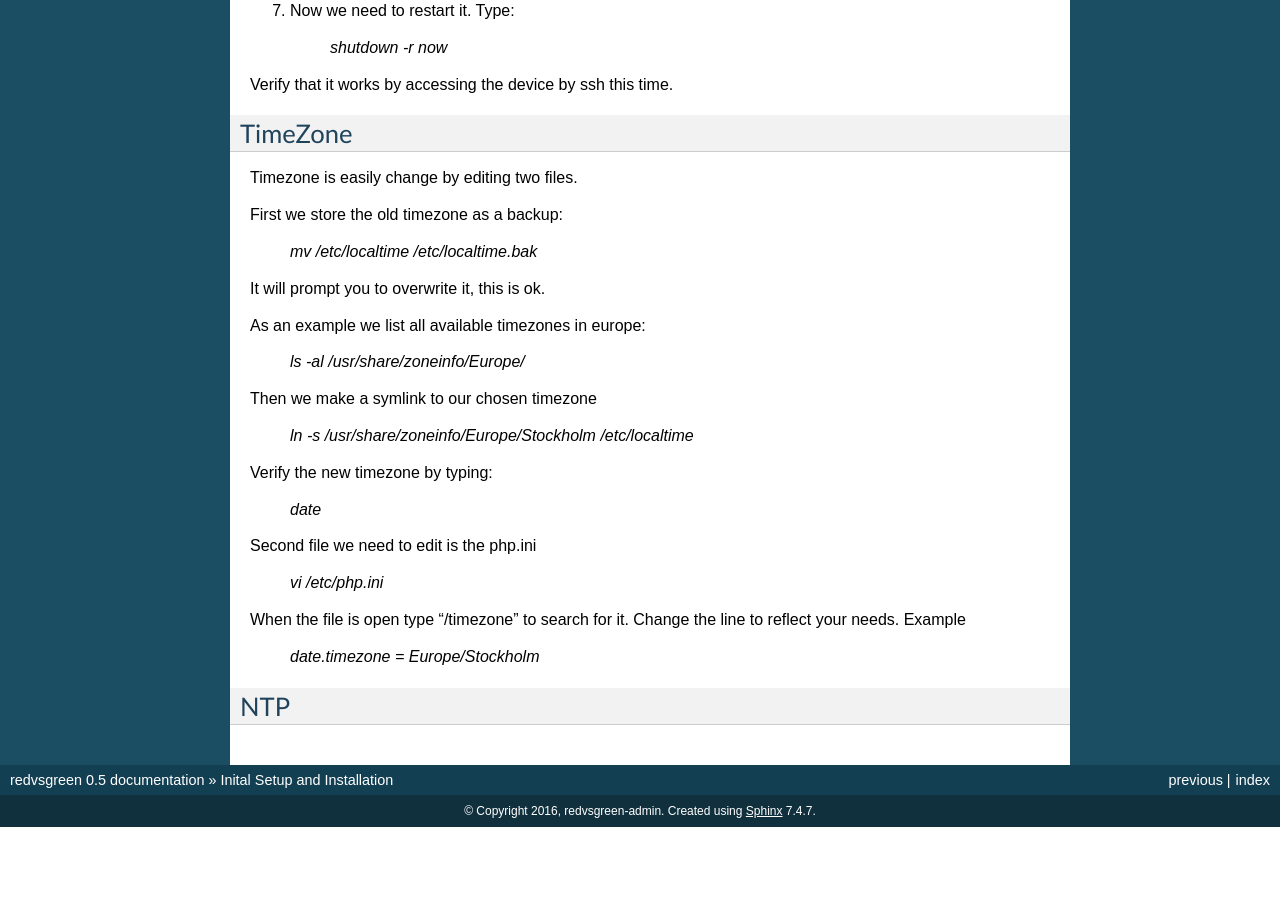
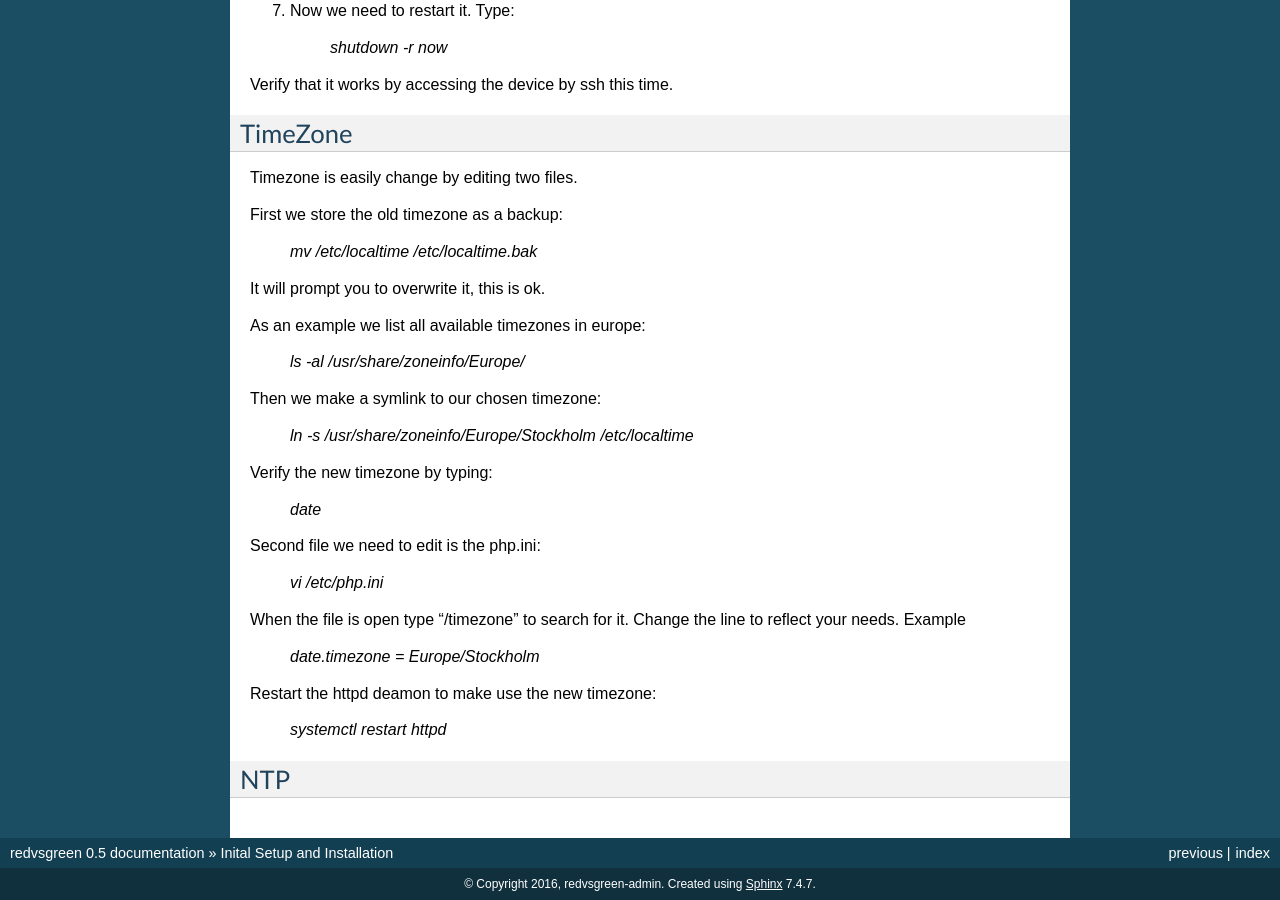
Before and after one commit to RedvsGreen-org/Docs, a Sphinx documentation site: the page built from docs/source/gettingstarted.rst, in a window 1280 px wide and 900 px high, scrolled down 1435 px. Built offline with Sphinx 7.4.7, drawn with Linux system fonts in a browser that asks for light colours; before the commit the page ends 2262 px from its top, so only the background shows below that.

Commit message:
Update gettingstarted.rst

```diff
--- a/docs/source/gettingstarted.rst
+++ b/docs/source/gettingstarted.rst
@@ -89,7 +89,7 @@ As an example we list all available timezones in europe:
 
      `ls -al /usr/share/zoneinfo/Europe/`
 
-Then we make a symlink to our chosen timezone
+Then we make a symlink to our chosen timezone:
 
      `ln -s /usr/share/zoneinfo/Europe/Stockholm /etc/localtime`
 
@@ -97,7 +97,7 @@ Verify the new timezone by typing:
 
      `date`
 
-Second file we need to edit is the php.ini
+Second file we need to edit is the php.ini:
 
        `vi /etc/php.ini`
 
@@ -106,7 +106,9 @@ Change the line to reflect your needs. Example
 
        `date.timezone = Europe/Stockholm`
 
+Restart the httpd deamon to make use the new timezone:
 
+       `systemctl restart httpd`
 
 NTP
 ------------
```
